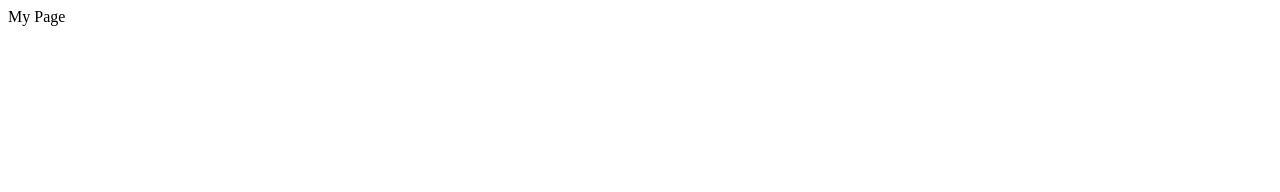
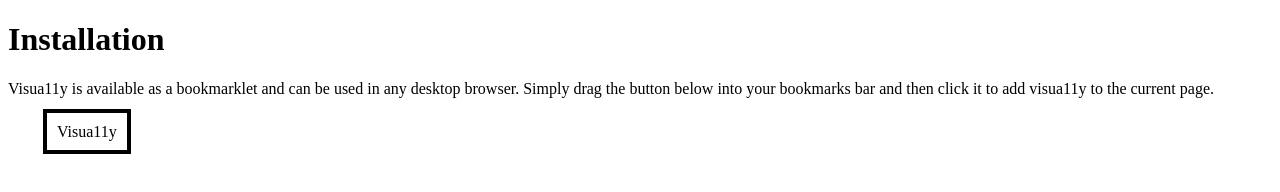
Before and after one commit to vedrag/visua11ysite, a plain HTML site: page index.html in a window 1280 px wide. Drawn offline with Linux system fonts and the light colour scheme.

Commit message:
First pages commit

```diff
--- a/index.html
+++ b/index.html
@@ -1 +1,31 @@
-My Page
+<!doctype html>
+<html>
+<head>
+	<meta charset='utf8'>
+	<meta name='viewport' content='width=device-width'>
+
+    <title>Visua11y - Accesibility testing</title>
+    <style>
+        .bookmarklet {
+            margin: 10px;
+            border: 4px solid black;
+            padding: 10px;
+            text-decoration: none;
+            color: black;
+        }
+    </style>
+</head>
+
+<body>
+    <h1>Installation</h1>
+    <div>
+            Visua11y is available as a bookmarklet and can be used in any desktop browser.
+            Simply drag the button below into your bookmarks bar and then click it to add visua11y to the current page.
+    </div>
+	<div style="padding: 25px;">
+		<a class="bookmarklet" href="javascript:(function(){visua11y=document.createElement('script'),visua11y.type='text/javascript',visua11y.src='https://vedrag.github.io/visua11ysite/bundle.js?d='+Date.now(),document.getElementsByTagName('head')[0].appendChild(visua11y)})();" onclick="javascript:return false;">
+			Visua11y
+		</a>
+	</div>
+</body>
+</html>
```
